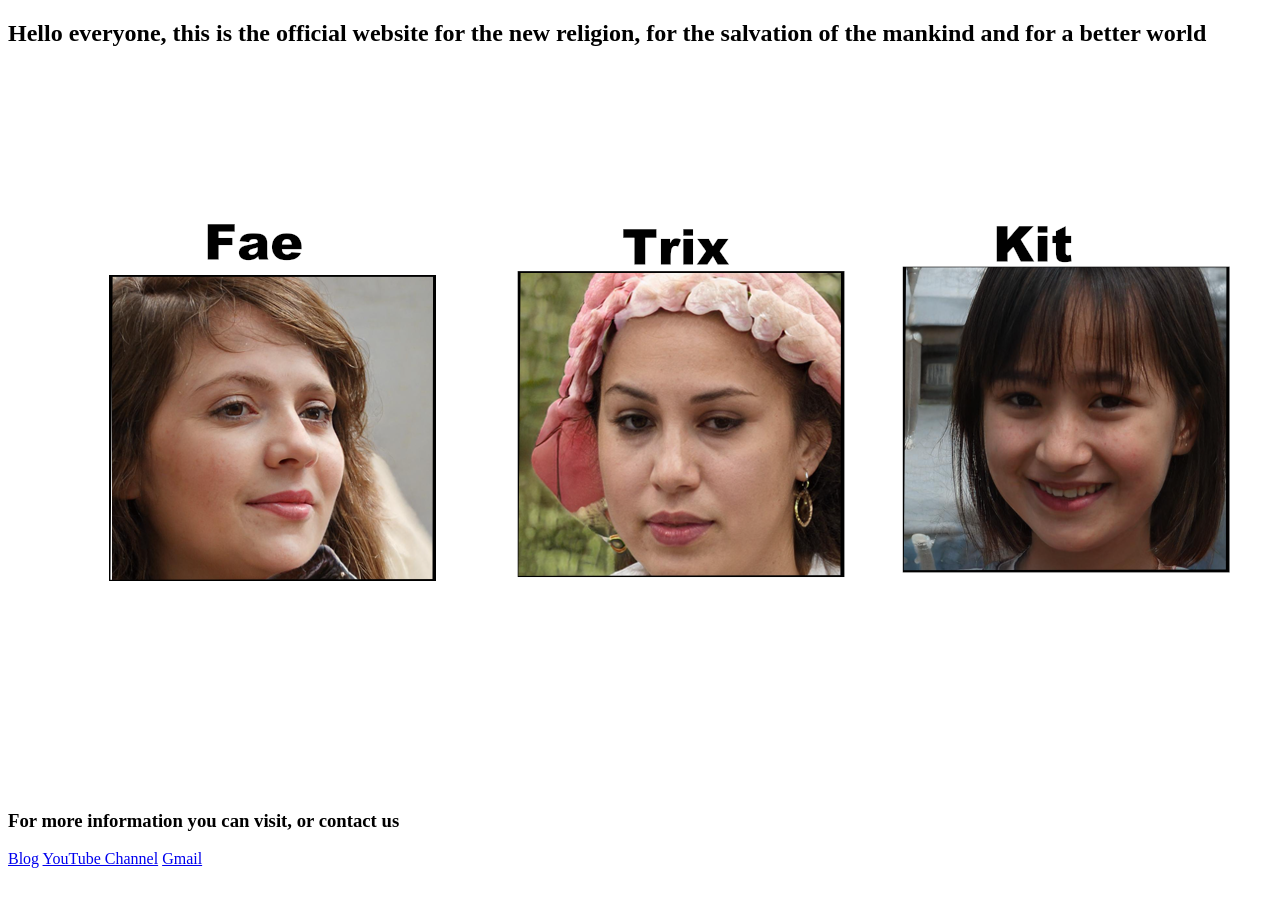
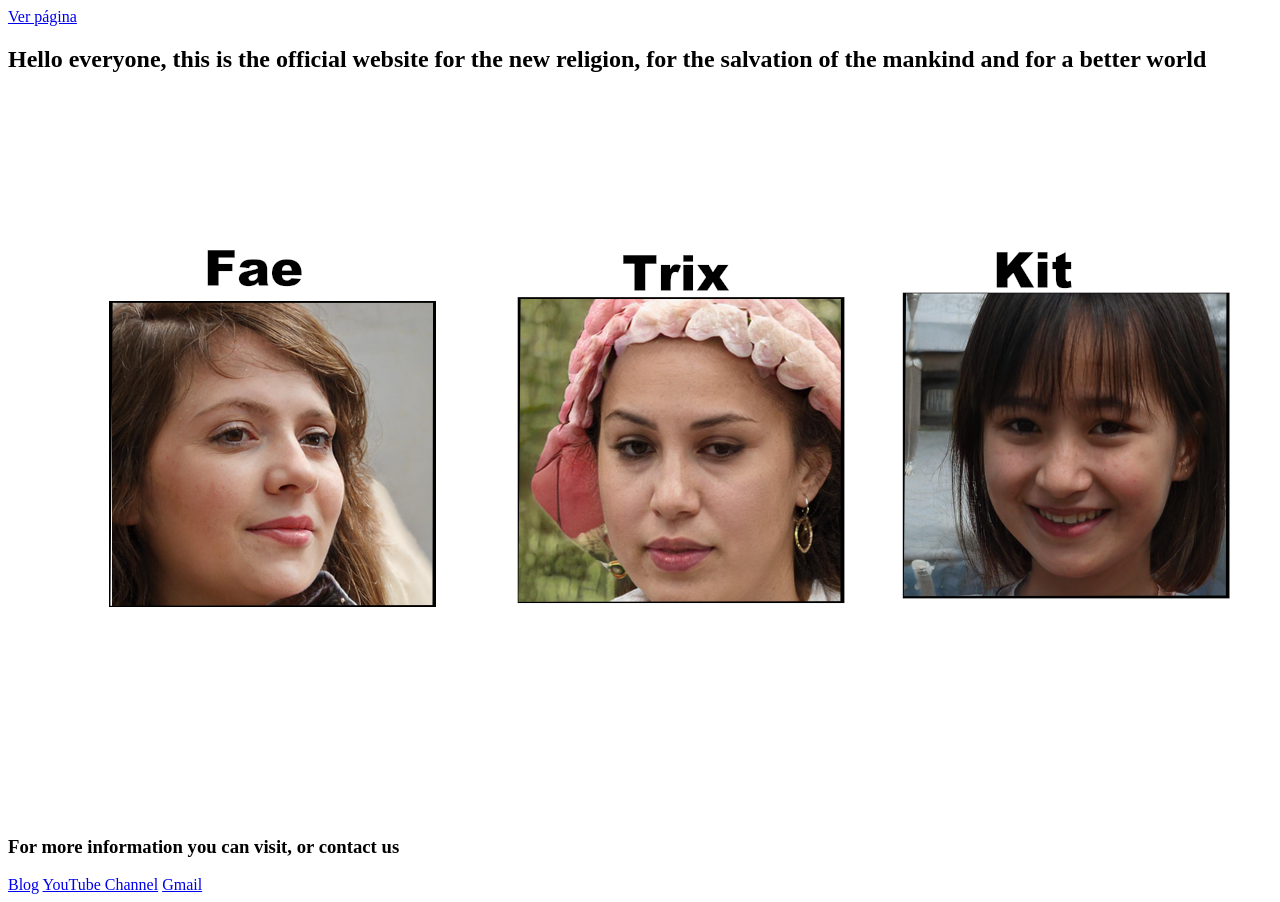
Before and after one commit to NewWorldHope/1996, a plain HTML site: page index.html in a window 1280 px wide. Before the commit the page ends 876 px from the top, so only its background shows below. Drawn offline with Linux system fonts and the light colour scheme.

Commit message:
Update index.html

```diff
--- a/index.html
+++ b/index.html
@@ -1,5 +1,6 @@
 <!DOCTYPE html>
 <html lang="en">
+    <a href="index.html">Ver página</a>
 <head>
     <meta charset="UTF-8">
     <meta http-equiv="X-UA-Compatible" content="IE-edge">
```
